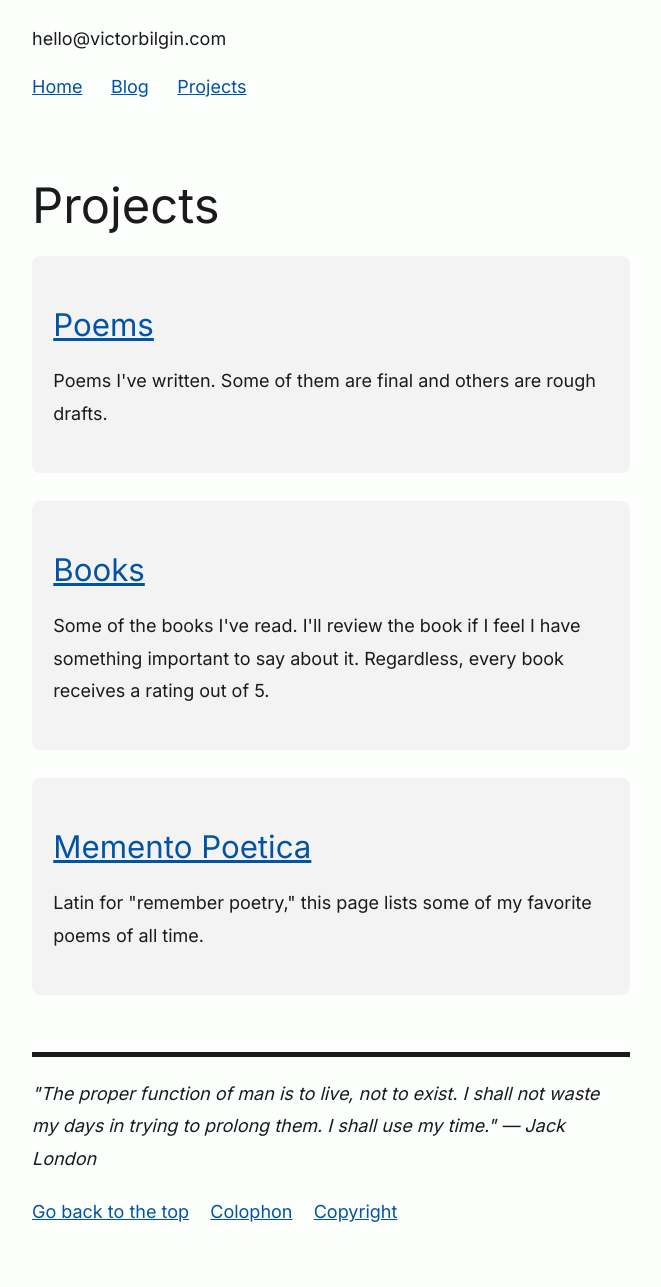
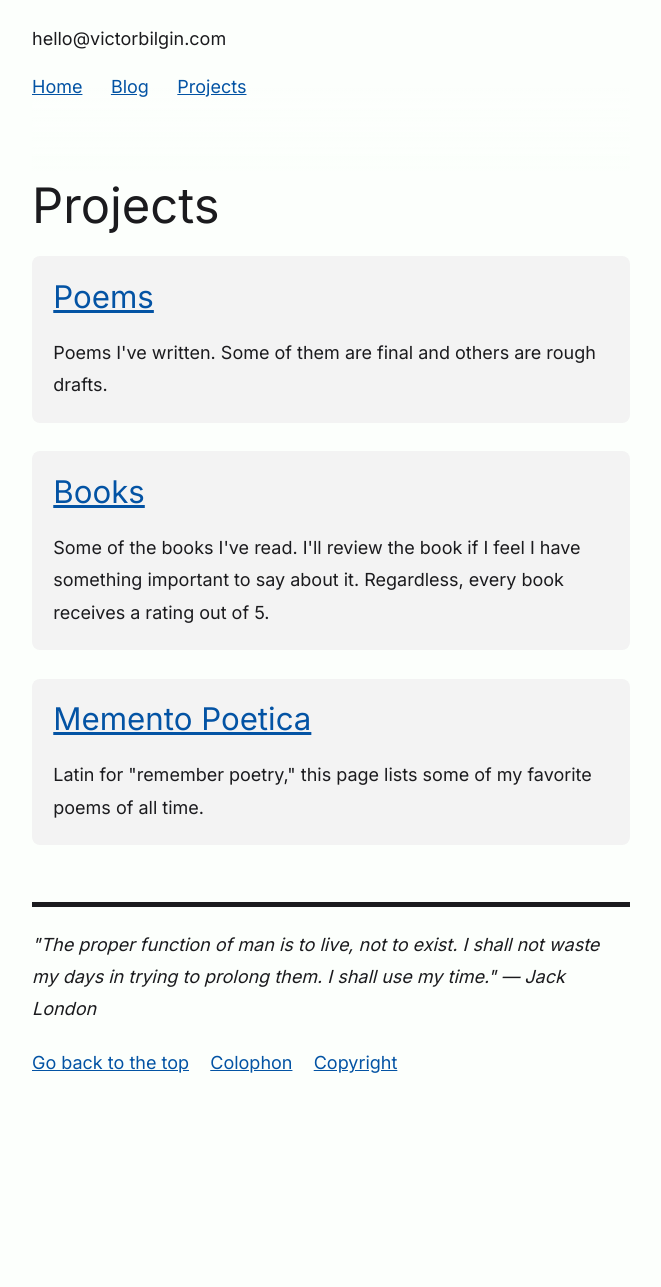
Before and after one commit to vbilgin/victorbilgin.com, a Jekyll site: the page built from _pages/projects.html, in a window 1280 px wide. Shown: the whole page, without its empty margins (309-970 px from the left). Built offline with Jekyll 4.4.1, drawn with Linux system fonts in a browser that asks for light colours; after the commit the page ends 1138 px from its top, so only the background shows below that.

Commit message:
Fixed card spacing issues

```diff
--- a/_layouts/post.html
+++ b/_layouts/post.html
@@ -5,6 +5,6 @@ layout: base
 <article class="post__article">
   <h1 class="post__title page-title">{{ page.title }}</h1>
   {% if page.tags contains "post" %}
-  <p class="mb--200 fs-italic">{{ page.date | date: '%m/%d/%Y' }}</p>
+  <p class="mb--200">{{ page.date | date: '%m/%d/%Y' }}</p>
   {% endif %} {{ content }}
 </article>
--- a/_sass/layouts/_post.scss
+++ b/_sass/layouts/_post.scss
@@ -1,5 +1,5 @@
 .post__article {
-  p {
+  > p {
     margin-bottom: var(--size-100);
   }
 }
--- a/_sass/utilities/_utility-classes.scss
+++ b/_sass/utilities/_utility-classes.scss
@@ -13,10 +13,6 @@
     rgba(27, 27, 30, 1) 50%,
     rgba(27, 27, 30, 1) 100%
   );
-}
-
-.color-toggle {
-  cursor: pointer;
 }
 
 // LAYOUT
@@ -110,4 +106,8 @@
   background: var(--clr-tbl-accent);
   padding: var(--size-100);
   border-radius: 8px;
+
+  h1 {
+    margin-top: 0;
+  }
 }
```
